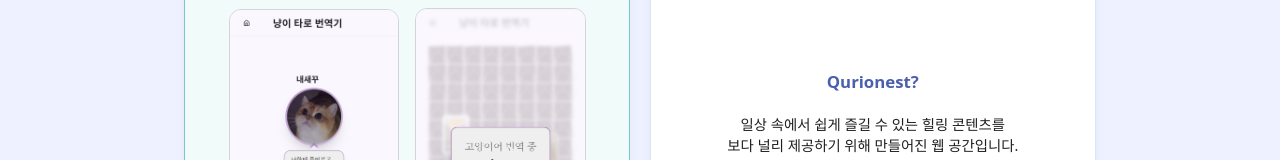
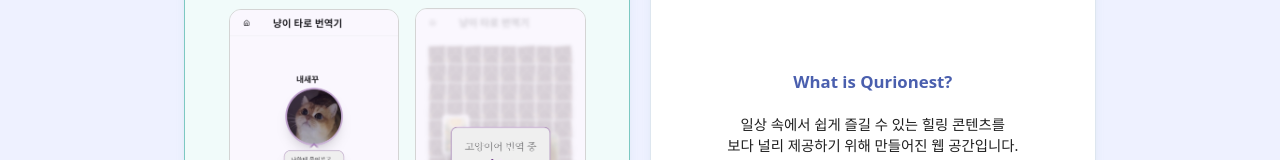
Before and after one commit to pikaak/Curioft_Site, a Next.js app: page / in a window 1280 px wide. Shown: the part 445-605 px from the top of the page. Built offline with nearby package versions, Linux system fonts and the light colour scheme; a web font is replaced by a local one.

Commit message:
Update index.js

```diff
--- a/pages/index.js
+++ b/pages/index.js
@@ -118,7 +118,7 @@ export default function HomePage() {
                   minHeight: '280px',
                 }}
               >
-                <h3>Qurionest?</h3>
+                <h3>What is Qurionest?</h3>
                 <p>
                   일상 속에서 쉽게 즐길 수 있는 힐링 콘텐츠를 <br/>
                   보다 널리 제공하기 위해 만들어진 웹 공간입니다.
```
